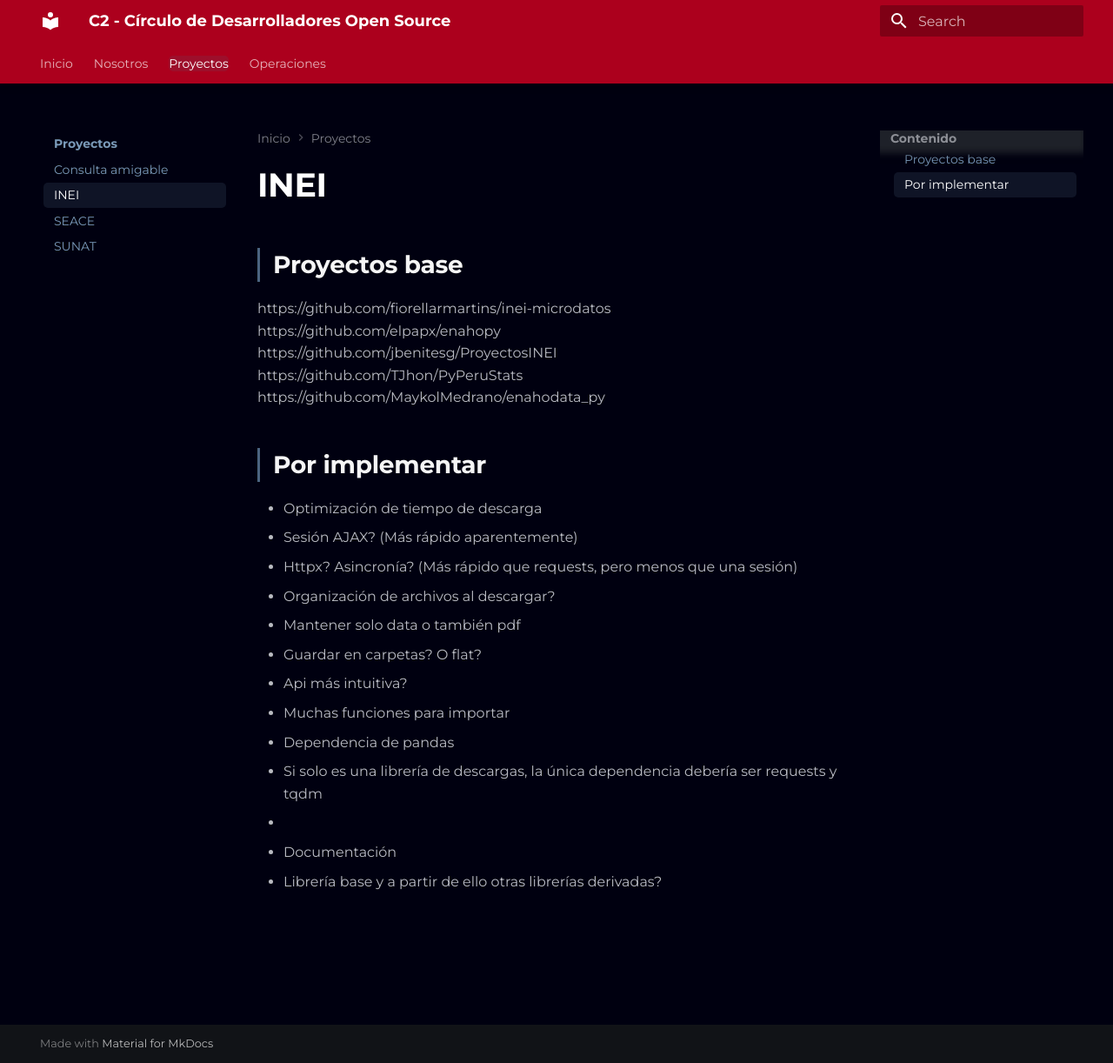
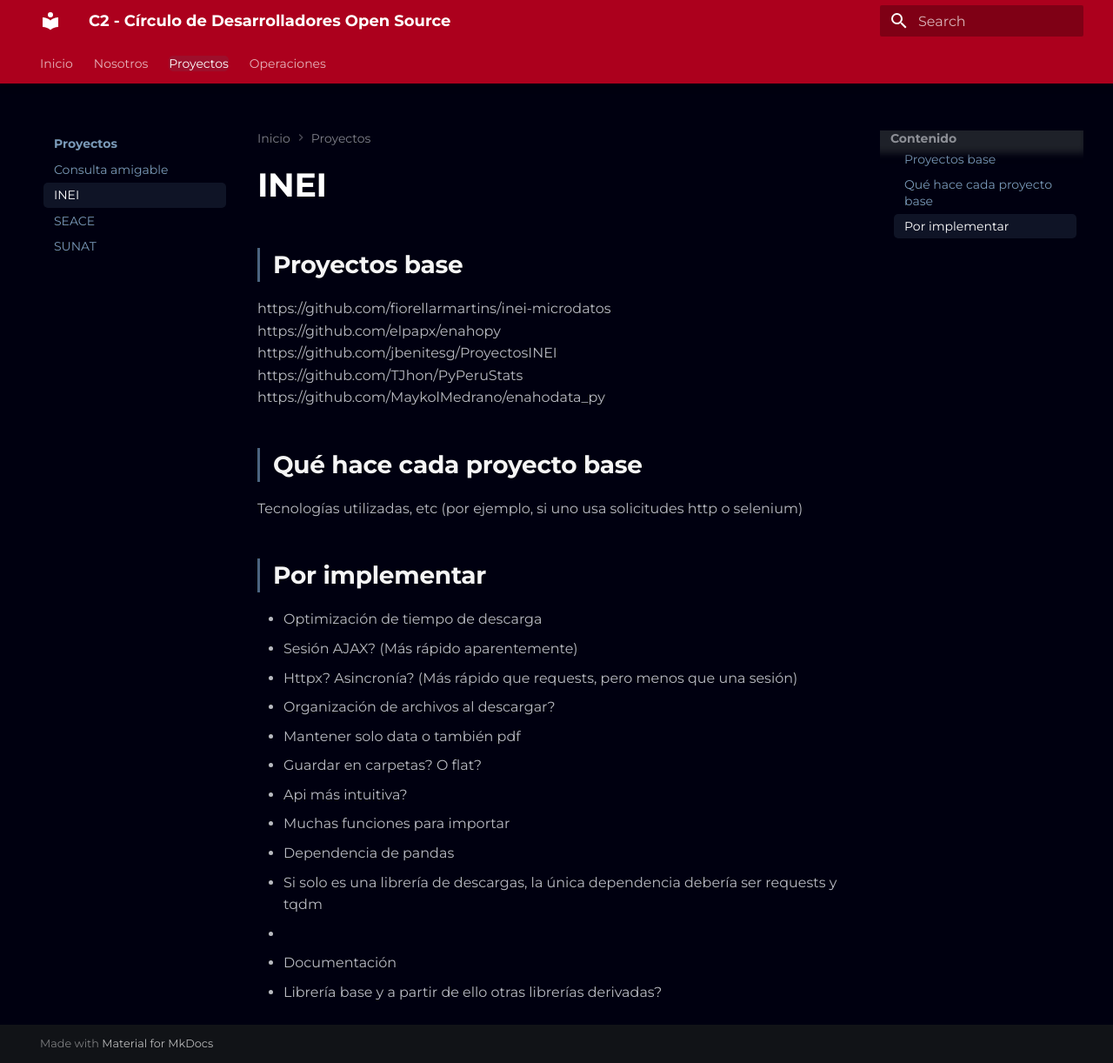
Before and after one commit to c2-circulo-desarrolladores/c2-core, an MkDocs documentation site: the page built from docs/proyectos/inei.md, in a window 1280 px wide and 1222 px high. Shown: the whole window at 87% size. Built offline with MkDocs 1.6.1 and Material for MkDocs 9.7.7, drawn with Linux system fonts in a browser that asks for light colours.

Commit message:
feat(prj): añadir apuntes de proyectos

```diff
--- a/docs/proyectos/inei.md
+++ b/docs/proyectos/inei.md
@@ -5,6 +5,9 @@
 https://github.com/TJhon/PyPeruStats
 https://github.com/MaykolMedrano/enahodata_py
 
+## Qué hace cada proyecto base
+
+Tecnologías utilizadas, etc (por ejemplo, si uno usa solicitudes http o selenium)
 
 ## Por implementar
 - Optimización de tiempo de descarga
```
Also changed, not shown: docs/proyectos/renamu.md (+3 -0 lines), docs/proyectos/sunat.md (+1 -0 lines).
